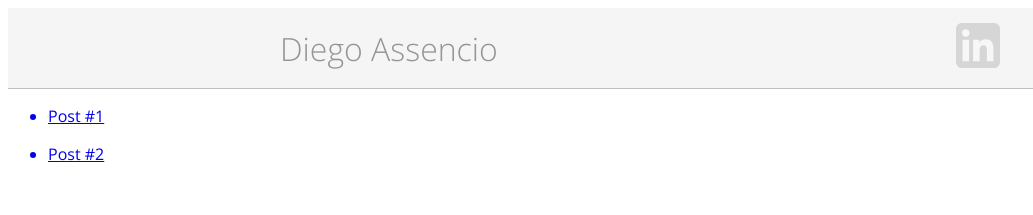
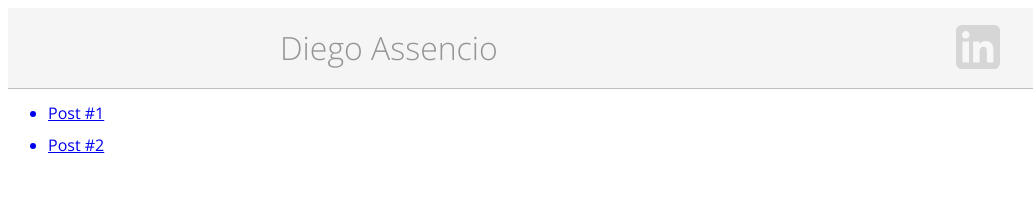
Before and after one commit to dassencio/blog, a Vue app: page / in a window 1280 px wide. Shown: the top 215 px of the page, without its empty margins (0-1033 px from the left). Built offline with nearby package versions, Linux system fonts and the light colour scheme.

Commit message:
Reset font weight and line height

```diff
--- a/src/App.vue
+++ b/src/App.vue
@@ -19,6 +19,8 @@ import NavBar from "@/components/NavBar.vue";
 }
 * {
   font-family: "Open Sans Regular";
+  font-weight: normal;
+  line-height: 1;
 }
 html {
   background-color: white;
```
